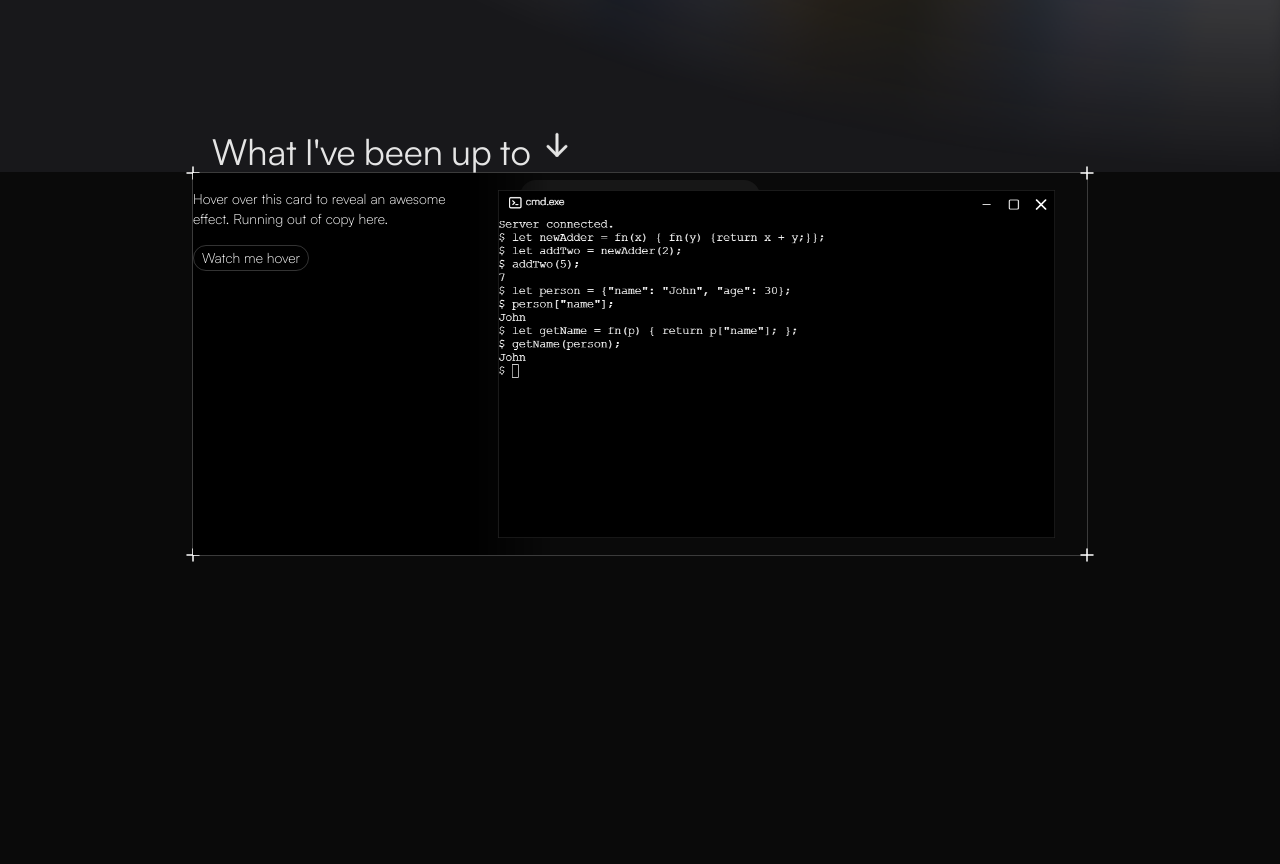
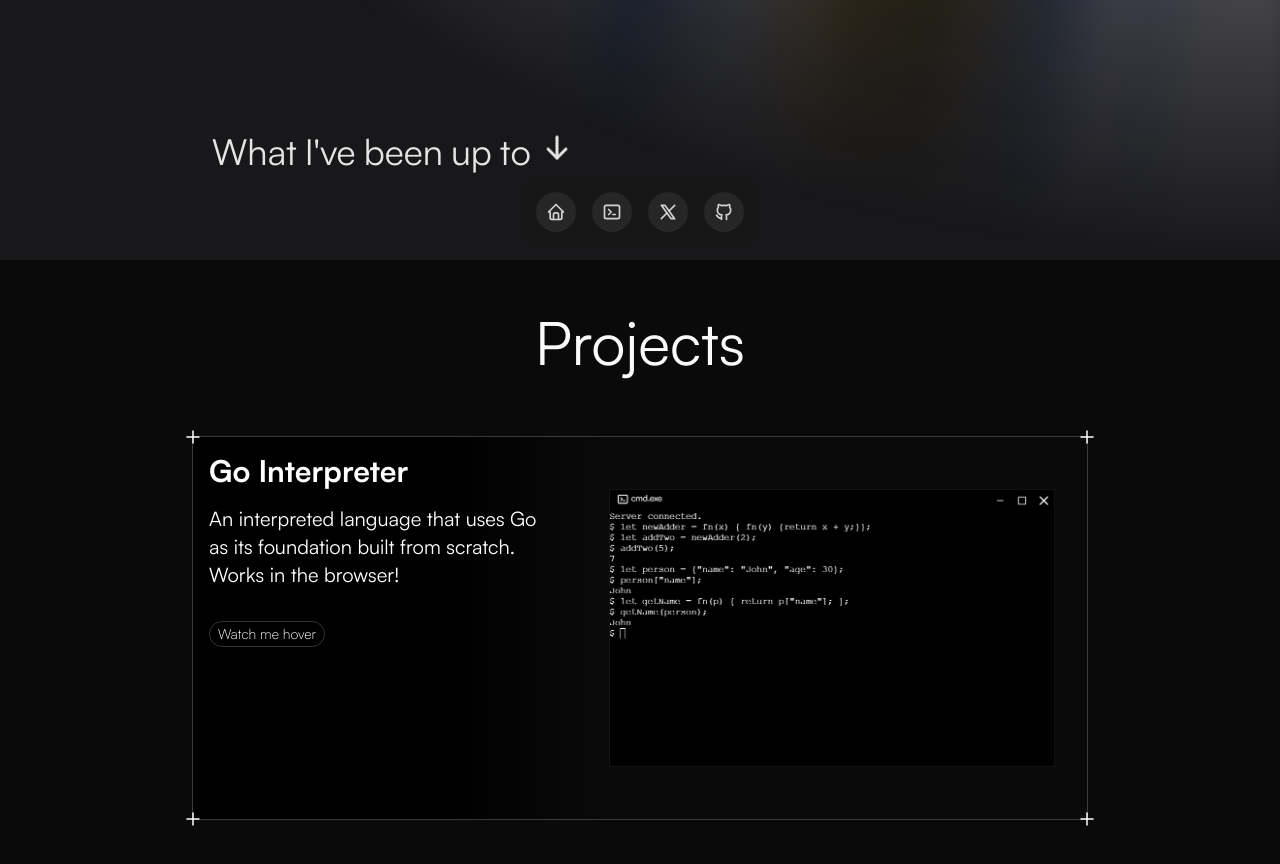
Before and after one commit to MahmoudHilani/portfolio, a Next.js app: page / in a window 1280 px wide. Shown: the part 540-1404 px from the top of the page. Built offline with nearby package versions, Linux system fonts and the light colour scheme.

Commit message:
fix: changes to terminal card

```diff
--- a/src/app/layout.tsx
+++ b/src/app/layout.tsx
@@ -84,7 +84,7 @@ export default function RootLayout({
       <body className="scrollbar-none">
         <div >
           <Suspense fallback={<Loading />}>{children}</Suspense>
-          <div className="flex justify-center items-center fixed bottom-4 inset-x-0">
+          <div className="flex z-50 justify-center items-center fixed bottom-4 inset-x-0">
             <FloatingDock items={links} />
           </div>
           <Toaster />
--- a/src/app/page.tsx
+++ b/src/app/page.tsx
@@ -10,7 +10,7 @@ import { TerminalCard } from "@/components/terminal-card";
 export default function Home() {
   return (
     <div className="w-full h-full">
-      <AuroraBackground className="w-full h-full px-13">
+      <AuroraBackground className="w-full h-screen px-13">
         <div className="w-full h-full relative flex flex-col">
           <div className=" flex text-3xl absolute -top-7 lg:text-[120px] xl:text-[176px] tracking-tighter gap-6">
             <motion.p
@@ -87,7 +87,8 @@ export default function Home() {
           </div>
         </div>
       </AuroraBackground>
-      <div className="h-[800px] ">
+      <div className="flex flex-col h-full w-full p-13 justify-center items-center">
+        <div className="text-6xl pb-16">Projects</div>
         <TerminalCard />
       </div>
     </div>
--- a/src/components/terminal-card.tsx
+++ b/src/components/terminal-card.tsx
@@ -3,11 +3,11 @@ import { EvervaultCard, Icon } from "./ui/evervault-card";
 
 export function TerminalCard() {
   return (
-    <div className="border border-black/[0.2] dark:border-white/[0.2] flex items-start aspect-auto w-4xl h-96 mx-auto relative ">
-      <Icon className="absolute h-6 w-6 -top-3 -left-3 dark:text-white text-black" />
-      <Icon className="absolute h-6 w-6 -bottom-3 -left-3 dark:text-white text-black" />
-      <Icon className="absolute h-6 w-6 -top-3 -right-3 dark:text-white text-black" />
-      <Icon className="absolute h-6 w-6 -bottom-3 -right-3 dark:text-white text-black" />
+    <div className="border border-black/[0.2] dark:border-white/[0.2] dark:text-white text-black flex items-start aspect-auto w-4xl h-96 mx-auto relative cursor-pointer">
+      <Icon className="absolute z-20 h-6 w-6 -top-3 -left-3 " />
+      <Icon className="absolute z-20 h-6 w-6 -bottom-3 -left-3" />
+      <Icon className="absolute h-6 w-6 -top-3 -right-3" />
+      <Icon className="absolute h-6 w-6 -bottom-3 -right-3" />
 
       <EvervaultCard />
     </div>
--- a/src/components/ui/evervault-card.tsx
+++ b/src/components/ui/evervault-card.tsx
@@ -32,16 +32,17 @@ export const EvervaultCard = ({ className }: { className?: string }) => {
         className
       )}
     >
-        <div className="absolute w-full h-full bg-gradient-to-r from-black from-30% to-transparent to-40% z-10"></div>
+      <div className="absolute w-full h-full bg-gradient-to-r from-black from-28% to-transparent to-45% z-10"></div>
       <div
         onMouseMove={onMouseMove}
         className="group/card w-full relative overflow-hidden flex items-center justify-center h-full"
       >
-        <div className="h-full flex flex-col z-50">
-          <h2 className="dark:text-white text-black mt-4 text-sm font-light">
-            Hover over this card to reveal an awesome effect. Running out of
-            copy here.
-          </h2>
+        <div className="h-full flex flex-col z-20 p-4 gap-4 max-w-sm">
+          <div className="text-3xl font-bold">Go Interpreter</div>
+          <div className="dark:text-white text-black text-xl">
+            An interpreted language that uses Go as its foundation built from
+            scratch. Works in the browser!
+          </div>
           <p className="text-sm w-fit border font-light dark:border-white/[0.2] border-black/[0.2] rounded-full mt-4 text-black dark:text-white px-2 py-0.5">
             Watch me hover
           </p>
--- a/src/components/ui/floating-dock.tsx
+++ b/src/components/ui/floating-dock.tsx
@@ -98,7 +98,7 @@ const FloatingDockDesktop = ({
       onMouseMove={(e) => mouseX.set(e.pageX)}
       onMouseLeave={() => mouseX.set(Infinity)}
       className={cn(
-        "mx-auto hidden md:flex h-16 gap-4 items-end  rounded-2xl bg-gray-50 dark:bg-neutral-900 px-4 pb-3",
+        "mx-auto hidden md:flex h-16 gap-4 items-end rounded-2xl bg-gray-50 dark:bg-neutral-900 px-4 pb-3",
         className
       )}
     >
```
